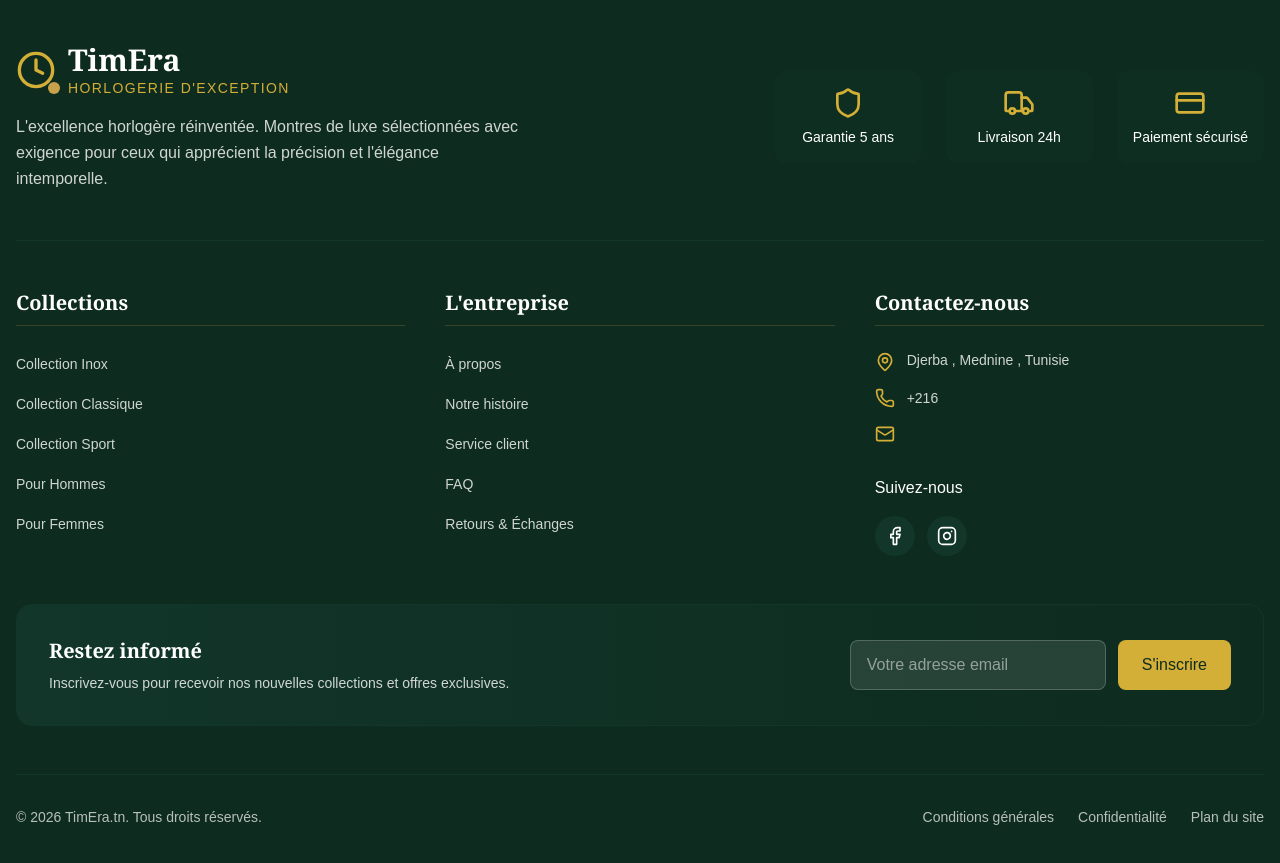
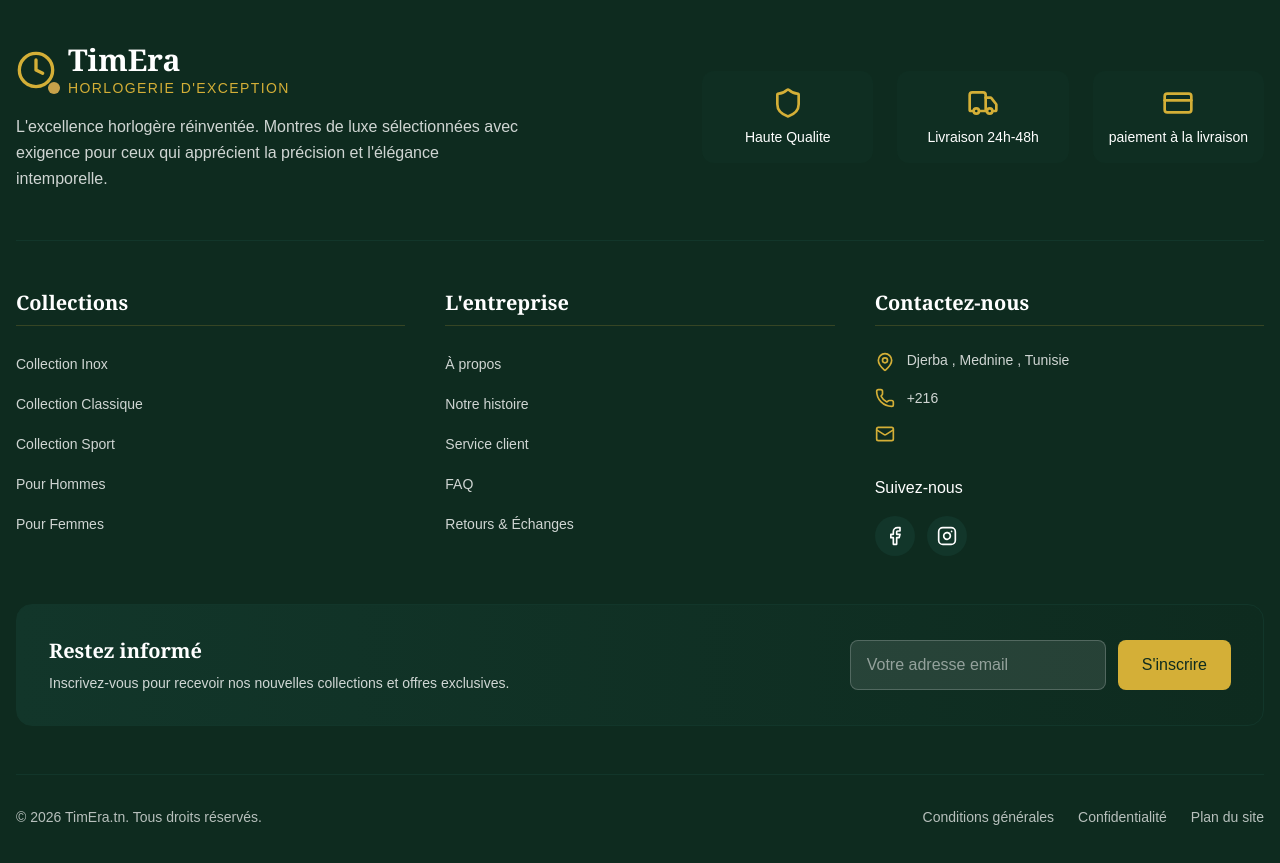
Before and after one commit to DARIOO33/timera, a Next.js app: page / in a window 1280 px wide. Shown: the part 2200-3063 px from the top of the page. Built offline with nearby package versions, Linux system fonts and the light colour scheme.

Commit message:
update footer data

```diff
--- a/app/components/Footer.jsx
+++ b/app/components/Footer.jsx
@@ -36,15 +36,15 @@ const Footer = () => {
                     <div className="grid grid-cols-2 sm:grid-cols-3 gap-6">
                         <div className="flex flex-col items-center text-center space-y-2 p-4 rounded-xl bg-[#12362A]/30">
                             <Shield className="w-8 h-8 text-[#D4AF37]" />
-                            <span className="text-sm font-medium text-white">Garantie 5 ans</span>
+                            <span className="text-sm font-medium text-white">Haute Qualite</span>
                         </div>
                         <div className="flex flex-col items-center text-center space-y-2 p-4 rounded-xl bg-[#12362A]/30">
                             <Truck className="w-8 h-8 text-[#D4AF37]" />
-                            <span className="text-sm font-medium text-white">Livraison 24h</span>
+                            <span className="text-sm font-medium text-white">Livraison 24h-48h</span>
                         </div>
                         <div className="flex flex-col items-center text-center space-y-2 p-4 rounded-xl bg-[#12362A]/30">
                             <CreditCard className="w-8 h-8 text-[#D4AF37]" />
-                            <span className="text-sm font-medium text-white">Paiement sécurisé</span>
+                            <span className="text-sm font-medium text-white">paiement à la livraison</span>
                         </div>
                     </div>
                 </div>
```
